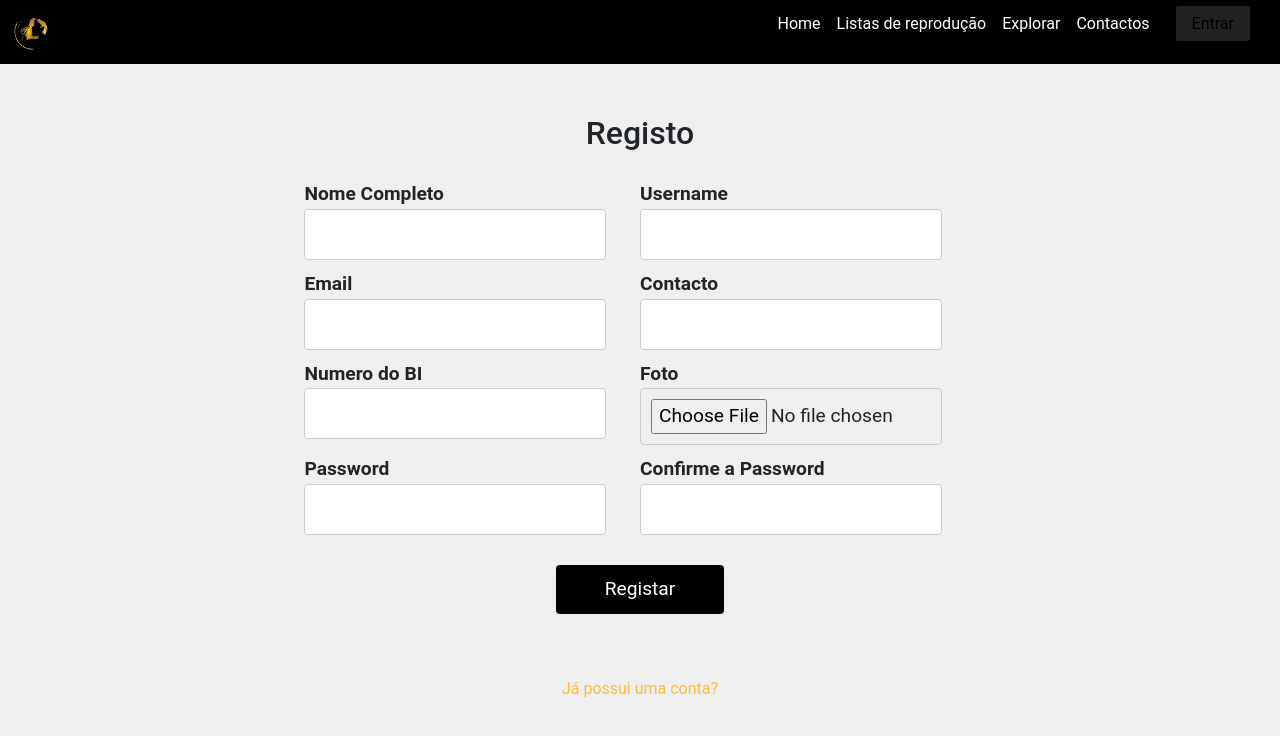
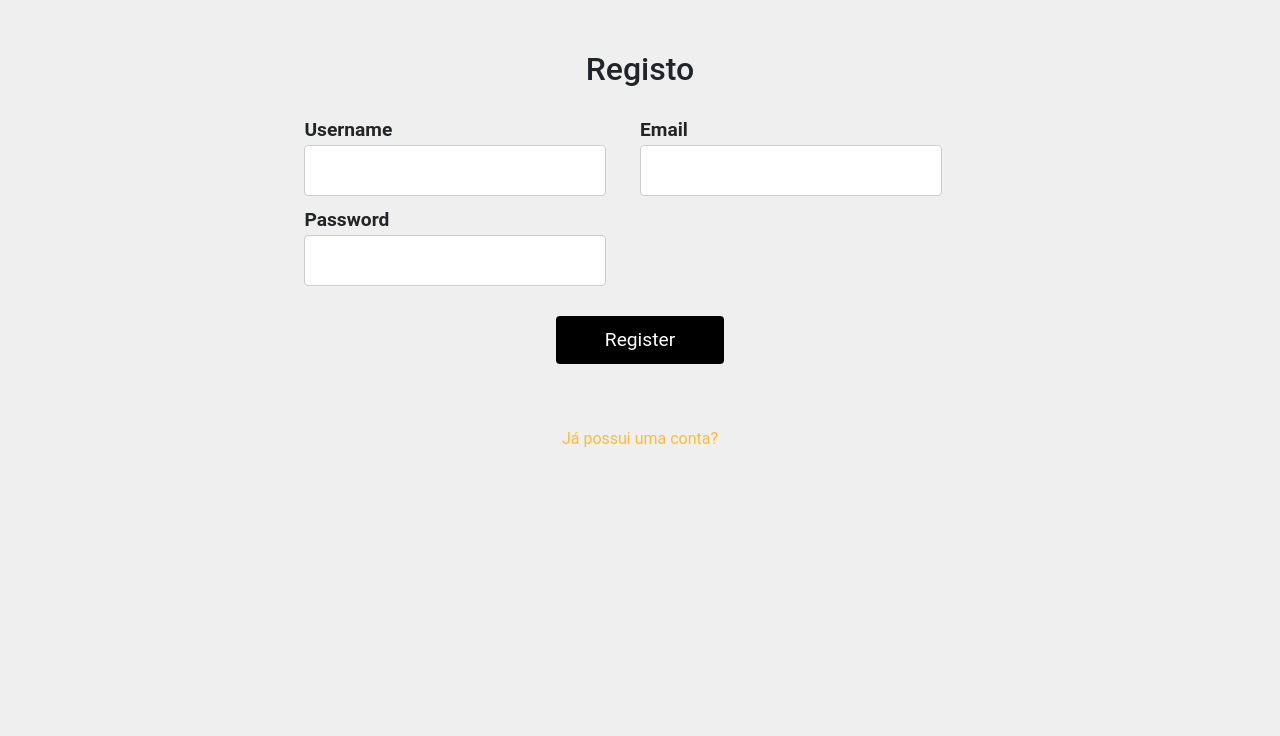
Before and after one commit to FediilvioPettrock/midia-isptec, a React (Create React App) app: page /cadastro in a window 1280 px wide. Shown: the top 736 px of the page. Built offline with nearby package versions, Linux system fonts and the light colour scheme.

Commit message:
end of the day

```diff
--- a/src/pages/Cadastro.js
+++ b/src/pages/Cadastro.js
@@ -1,65 +1,66 @@
 import styles from './Cadastro.module.css';
 import Linker from '../components/Linker'
 import Navbar from '../components/Navbar';
-function Cadastro(){
-    return(
+import { useNavigate } from "react-router-dom";
+import { register } from '../server/authentication';
+import { useState } from 'react';
+
+function Cadastro() {
+    const [email, setEmail] = useState('');
+    const [password, setPassword] = useState('');
+    const [username, setUsername] = useState(''); // Adicionando categoria ao estado
+    const [role, seRole] = useState(''); // Adicionando categoria ao estado
+    const navigate = useNavigate();
+
+    const handleUserRegister = async (event) => {
+        event.preventDefault();
+        try {
+            const data = await register (email, password, username, null);
+            console.log(data);
+            navigate("/userpage", { replace: true });
+        } catch (error) {
+            console.error(error);
+        }
+        // if (categoria === "Cliente") {
+        //     localStorage.setItem("authenticated", true);
+        //     navigate("/userpage", { replace: true });
+        // }
+    };
+
+    return (
         <div className={styles.Cadastro_container}>
-        <Navbar/>
-
             <div className={styles.Rigth_div}>
                 <h2>Registo</h2>
-            <form>
+                <form onSubmit={handleUserRegister}>
                     <div className={styles.Container1}>
                         <div className={styles.Separador}>
-                    <label for="nome">Nome Completo</label>
-                    <input type='text'/>
+                            <label htmlFor="username">Username</label>
+                            <input
+                                type='text' name='username' value={username}
+                                onChange={(e) => setUsername(e.target.value)}
+                                />
                         </div>
                         <div className={styles.Separador}>
-               <label for="username">Username</label>
-                <input type='text'/>
+                            <label htmlFor="email">Email</label>
+                            <input type='email' name='email' value={email}
+                                onChange={(e) => setEmail(e.target.value)}/>
                         </div>
                     </div>
 
                     <div className={styles.Container1}>
                         <div className={styles.Separador}>
-                <label for="email">Email</label>
-                <input type='email'/>
-                </div>
-               <div className={styles.Separador}>
-               <label for="Telefone">Contacto</label>
-                <input type='text'/>
-               </div>
-            </div>
-
-            <div className={styles.Container1}>
-                <div className={styles.Separador}>
-                    <label for="bi">Numero do BI</label>
-                    <input type='text'/>
-                </div>
-               <div className={styles.Separador}>
-                    <label for="Foto">Foto</label>
-                    <input type='file'/>
-               </div>
-            </div>
-
-            <div className={styles.Container1}>
-                <div className={styles.Separador}>
-                    <label for="password">Password</label>
-                    <input type='password'/>
-                </div>
-
-               <div className={styles.Separador}>
-                    <label for="confirmacao">Confirme a Password</label>
-                    <input type='password'/>
+                            <label htmlFor="password">Password</label>
+                            <input type='password' name='password' value={password}
+                        onChange={(e) => setPassword(e.target.value)}/>
                         </div>
                     </div>
 
                     <div className={styles.SendButton}>
-                  <button type="submit">Registar</button>
+                        <button type="submit">Register</button>
                     </div>
                 </form>
-            <hr/>
-            <Linker rota="/Login" message="Já possui uma conta?"/>
+                <hr />
+                <Linker rota="/Login" message="Já possui uma conta?" />
             </div>
         </div>
     )
--- a/src/server/authentication/index.js
+++ b/src/server/authentication/index.js
@@ -4,7 +4,8 @@ export const login = async(email, password) => {
     const result = await api.post('/users/login', {email, password});
     return result.data;
 }
-export const register = async(email, password, username) => {
-    const result = await api.post('/users/register', {email, password, username});
+export const register = async(email, password, username, role) => {
+    console.log(email+password+username);
+    const result = await api.post('/users/register', {email, password, username, role});
     return result.data;
 }
```
Lines whose indentation alone changed are shown as unchanged.
